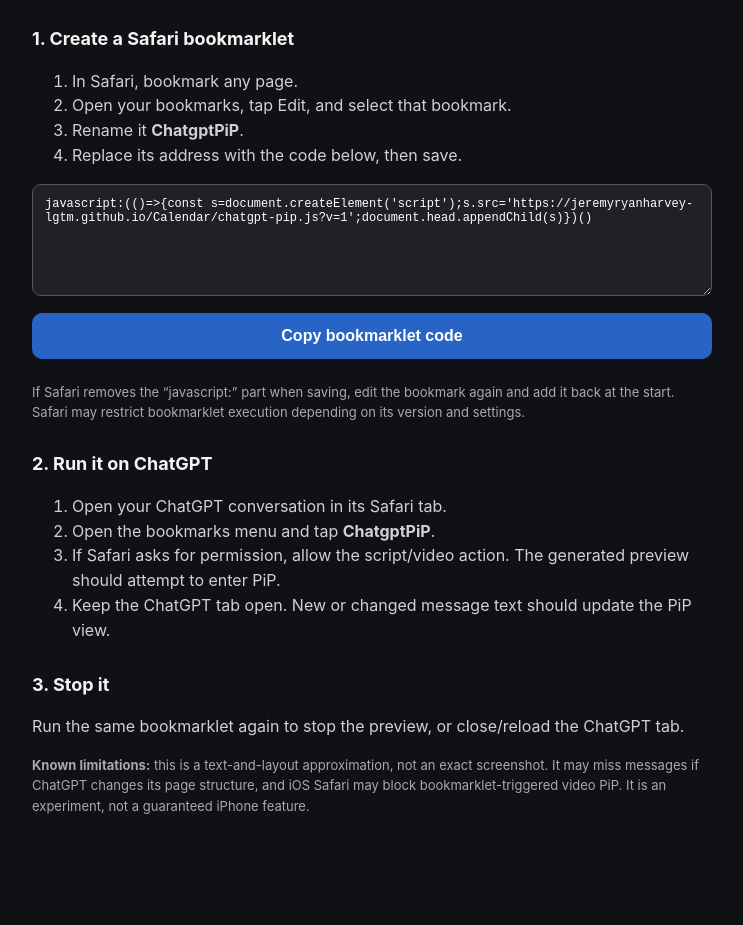
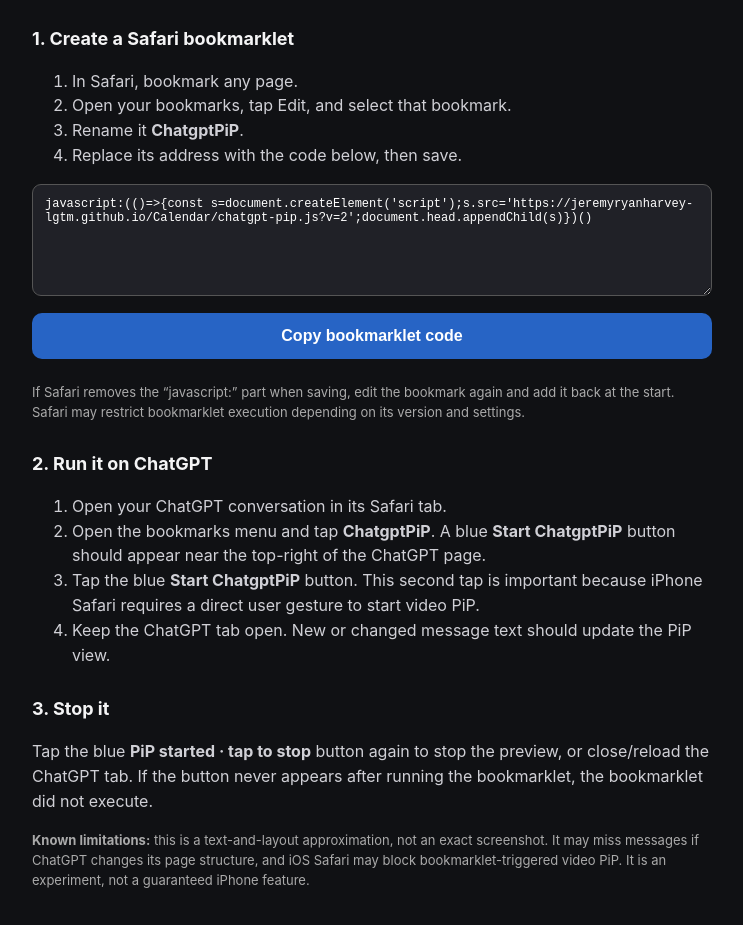
Before and after one commit to jeremyryanharvey-lgtm/Calendar, a plain HTML site: page ChatgptPiP-Experiment.html in a window 1280 px wide. Shown: the part 169-1094 px from the top of the page, without its empty margins (268-1011 px from the left). Before the commit the page ends 1020 px from the top, so only its background shows below. Drawn offline with Linux system fonts and the light colour scheme.

Commit message:
Update ChatgptPiP instructions for tap-to-start flow

```diff
--- a/ChatgptPiP-Experiment.html
+++ b/ChatgptPiP-Experiment.html
@@ -26,18 +26,18 @@ button{width:100%;padding:14px;border:0;border-radius:10px;background:#2764c5;co
 <li>Rename it <strong>ChatgptPiP</strong>.</li>
 <li>Replace its address with the code below, then save.</li>
 </ol>
-<textarea id="code" readonly>javascript:(()=>{const s=document.createElement('script');s.src='https://jeremyryanharvey-lgtm.github.io/Calendar/chatgpt-pip.js?v=1';document.head.appendChild(s)})()</textarea>
+<textarea id="code" readonly>javascript:(()=>{const s=document.createElement('script');s.src='https://jeremyryanharvey-lgtm.github.io/Calendar/chatgpt-pip.js?v=2';document.head.appendChild(s)})()</textarea>
 <button id="copy">Copy bookmarklet code</button>
 <p class="note">If Safari removes the “javascript:” part when saving, edit the bookmark again and add it back at the start. Safari may restrict bookmarklet execution depending on its version and settings.</p>
 <h2>2. Run it on ChatGPT</h2>
 <ol>
 <li>Open your ChatGPT conversation in its Safari tab.</li>
-<li>Open the bookmarks menu and tap <strong>ChatgptPiP</strong>.</li>
-<li>If Safari asks for permission, allow the script/video action. The generated preview should attempt to enter PiP.</li>
+<li>Open the bookmarks menu and tap <strong>ChatgptPiP</strong>. A blue <strong>Start ChatgptPiP</strong> button should appear near the top-right of the ChatGPT page.</li>
+<li>Tap the blue <strong>Start ChatgptPiP</strong> button. This second tap is important because iPhone Safari requires a direct user gesture to start video PiP.</li>
 <li>Keep the ChatGPT tab open. New or changed message text should update the PiP view.</li>
 </ol>
 <h2>3. Stop it</h2>
-<p>Run the same bookmarklet again to stop the preview, or close/reload the ChatGPT tab.</p>
+<p>Tap the blue <strong>PiP started · tap to stop</strong> button again to stop the preview, or close/reload the ChatGPT tab. If the button never appears after running the bookmarklet, the bookmarklet did not execute.</p>
 <p class="note"><strong>Known limitations:</strong> this is a text-and-layout approximation, not an exact screenshot. It may miss messages if ChatGPT changes its page structure, and iOS Safari may block bookmarklet-triggered video PiP. It is an experiment, not a guaranteed iPhone feature.</p>
 </main>
 <script>
```
